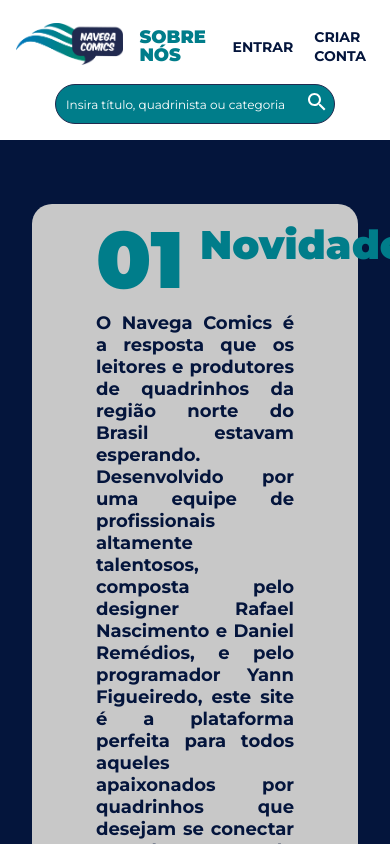
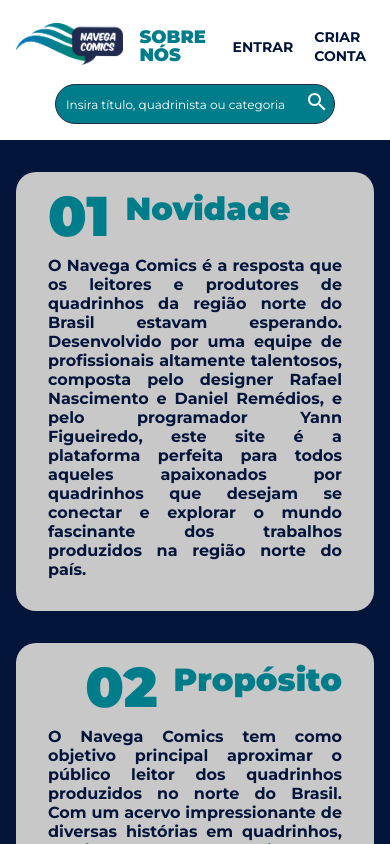
Before and after one commit to YannFigueiredo/narede, a React (Create React App) app in the folder frontend/: page /sobre in a window 390 px wide. Shown: the top 844 px of the page. Built offline with nearby package versions, Linux system fonts and the light colour scheme.

Commit message:
style: adicionada responsividade a página 'sobre nós'

```diff
--- a/frontend/src/pages/About/components/DescriptionCard/styles.js
+++ b/frontend/src/pages/About/components/DescriptionCard/styles.js
@@ -14,6 +14,13 @@
 
   &:nth-child(even) {
     align-self: flex-end;
+  }
+
+  @media screen and (max-width: 600px) {
+    padding:
+    ${({theme}) => theme.spacing.padding.small}
+    ${({theme}) => theme.spacing.padding.large}
+    ${({theme}) => theme.spacing.padding.large};
   }
 `;
 
@@ -32,6 +39,10 @@
   color: ${({theme}) => theme.colors.blue["400"]};
   font-size: 5rem;
   font-weight: 900;
+
+  @media screen and (max-width: 600px) {
+    font-size: 3.5rem;
+  }
 `;
 
 export const Title = styled.h2`
@@ -39,6 +50,10 @@
   font-size: 2.5rem;
   font-weight: 900;
   margin-top: 0.3125rem;
+
+  @media screen and (max-width: 600px) {
+    font-size: 2rem;
+  }
 `;
 
 export const Description = styled.p`
@@ -46,4 +61,8 @@
   font-size: ${({theme}) => theme.fontSize.base_large};
   font-weight: 700;
   text-align: justify;
+
+  @media screen and (max-width: 600px) {
+    font-size: ${({theme}) => theme.fontSize.base};
+  }
 `;
--- a/frontend/src/pages/About/styles.js
+++ b/frontend/src/pages/About/styles.js
@@ -6,7 +6,11 @@
   display: flex;
   flex-direction: column;
   gap: ${({theme}) => theme.spacing.padding.large};
-  padding:
-  ${({theme}) => theme.spacing.padding.very_large}
-  ${({theme}) => theme.spacing.padding.large};
+  padding: ${({theme}) => theme.spacing.padding.large};
+
+  @media screen and (max-width: 600px) {
+    padding:
+    ${({theme}) => theme.spacing.padding.large}
+    ${({theme}) => theme.spacing.padding.small};
+  }
 `;
```
